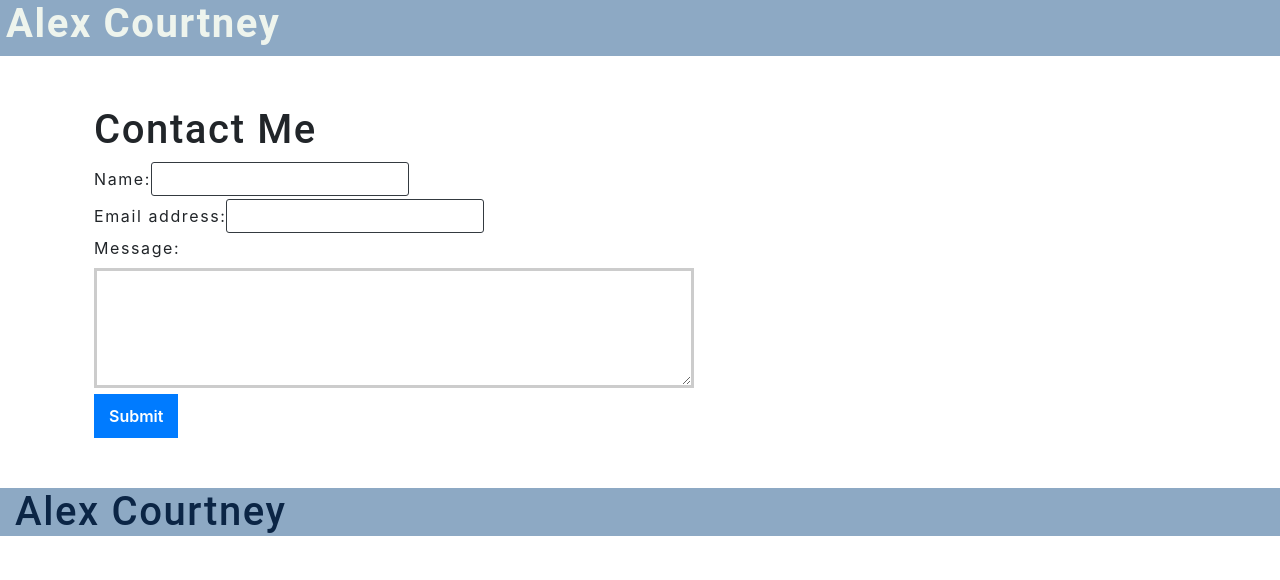
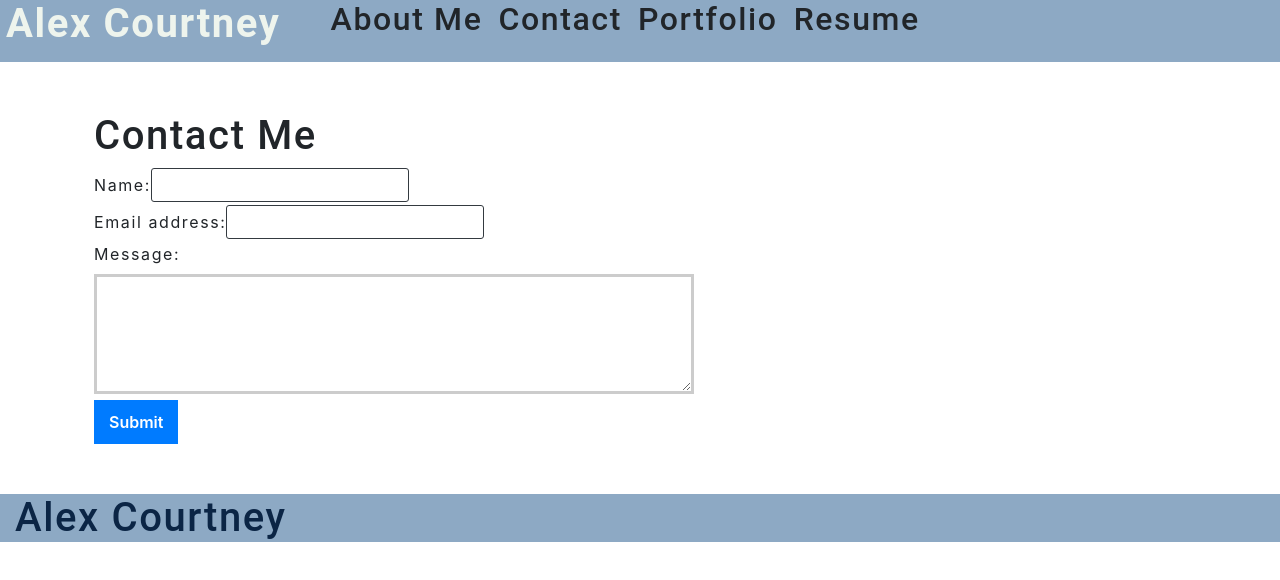
Before and after one commit to AlexCourtney18/react-portfolio, a React (Create React App) app: page / in a window 1280 px wide. Shown: the top 580 px of the page. Built offline with nearby package versions, Linux system fonts and the light colour scheme.

Commit message:
add navigation to header component

```diff
--- a/src/components/Header/index.js
+++ b/src/components/Header/index.js
@@ -10,6 +10,9 @@ function Header() {
             <h1 style={{ color: "#0B2545" }}>
                 <a href="/">Alex Courtney</a>
             </h1>
+            <h2>
+                <Nav></Nav>
+            </h2>
         </header>
     )
 }
--- a/src/components/Navigation/index.js
+++ b/src/components/Navigation/index.js
@@ -13,23 +13,27 @@ function Nav(props) {
         setContactSelected
     } = props;
 
-    useEffect(() => {
-        document.title = capitalizeFirstLetter(currentPage.name);
-    }, [currentPage]);
+    // useEffect(() => {
+    //     document.title = capitalizeFirstLetter(currentPage.name);
+    // }, [currentPage]);
 
     return (
         <nav>
             <ul className='flex-row'>
                 <li className='mx-2'>
-                    <a href='#about' onClick={() => setContactSelected(false)}>
-                        About me
-                    </a>
+                    <span onClick={() => setContactSelected(false)}>
+                        About Me
+                    </span>
                 </li>
                 <li className={`mx-2 ${contactSelected && 'navActive'}`}>
                     <span onClick={() => setContactSelected(true)}>Contact</span>
                 </li>
-
-                ))
+                <li className='mx-2'>
+                    Portfolio
+                </li>
+                <li className='mx-2'>
+                    Resume
+                </li>
             </ul>
         </nav>
     );
```
